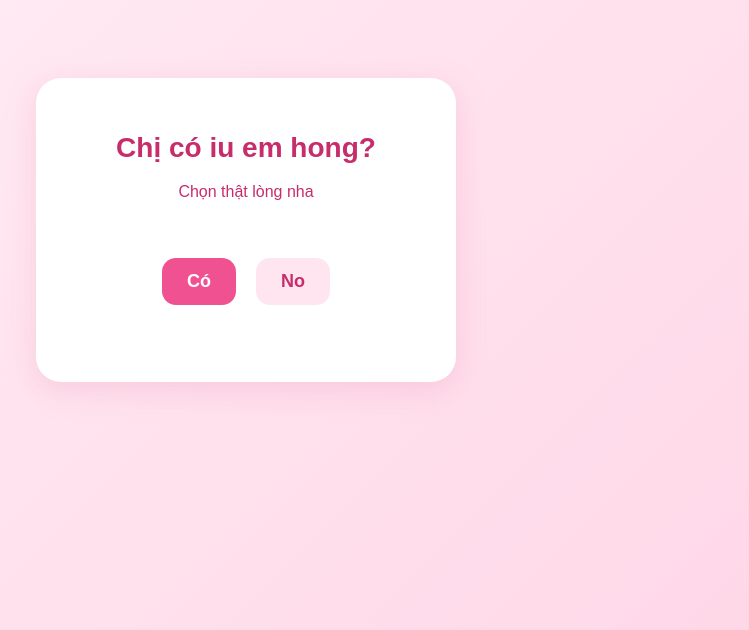
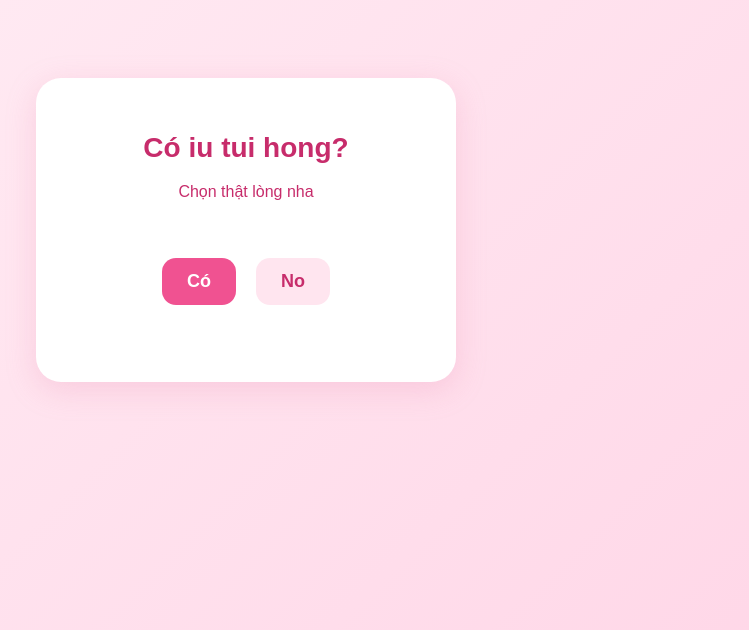
Before and after one commit to chi15021805/i-love-u, a plain HTML site: page index.html in a window 1280 px wide. Shown: the part 170-800 px from the top of the page, without its empty margins (394-1143 px from the left). Drawn offline with Linux system fonts and the light colour scheme.

Commit message:
Update index.html

```diff
--- a/index.html
+++ b/index.html
@@ -81,7 +81,7 @@
 
 <body>
   <main class="card" id="card">
-    <h1>Chị có iu em hong?</h1>
+    <h1>Có iu tui hong?</h1>
     <p>Chọn thật lòng nha</p>
 
     <div class="buttons" id="buttons">
```
